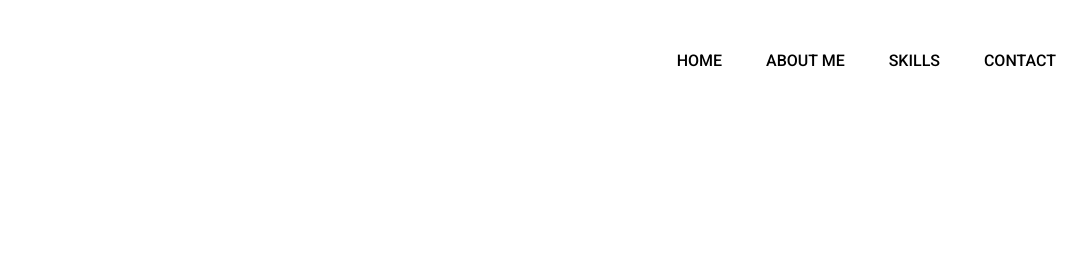
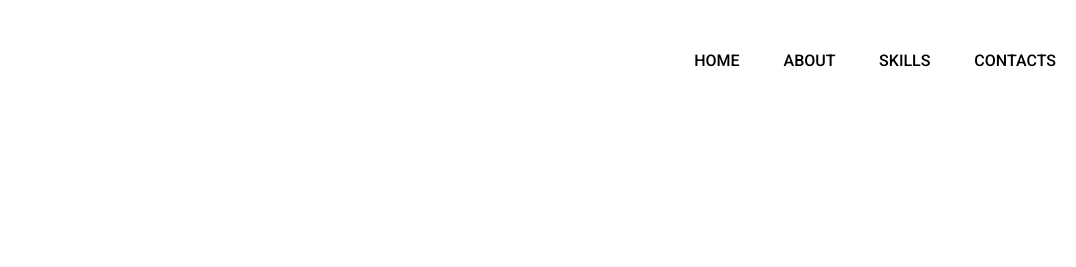
Before and after one commit to Abdulla-S19/PORTFOLIO, a plain HTML site: page index.html in a window 1280 px wide. Shown: the top 267 px of the page, 204-1280 px from the left. Drawn offline with nearby package versions, Linux system fonts and the light colour scheme; a web font is replaced by a local one.

Commit message:
Portfolio v2

```diff
--- a/index.html
+++ b/index.html
@@ -39,9 +39,9 @@
             <!-- Links -->
             <ul>
                 <li class="List-items"><a class="list" href="#home-content">HOME</a></li>
-                <li class="List-items"><a class="list" href="#about">ABOUT ME</a></li>
+                <li class="List-items"><a class="list" href="#about">ABOUT </a></li>
                 <li class="List-items"><a class="list" href="#skills">SKILLS</a></li>
-                <li class="List-items"><a class="list" href="#contacts">CONTACT</a></li>
+                <li class="List-items"><a class="list" href="#contacts">CONTACTS</a></li>
 
             </ul>
 
```
